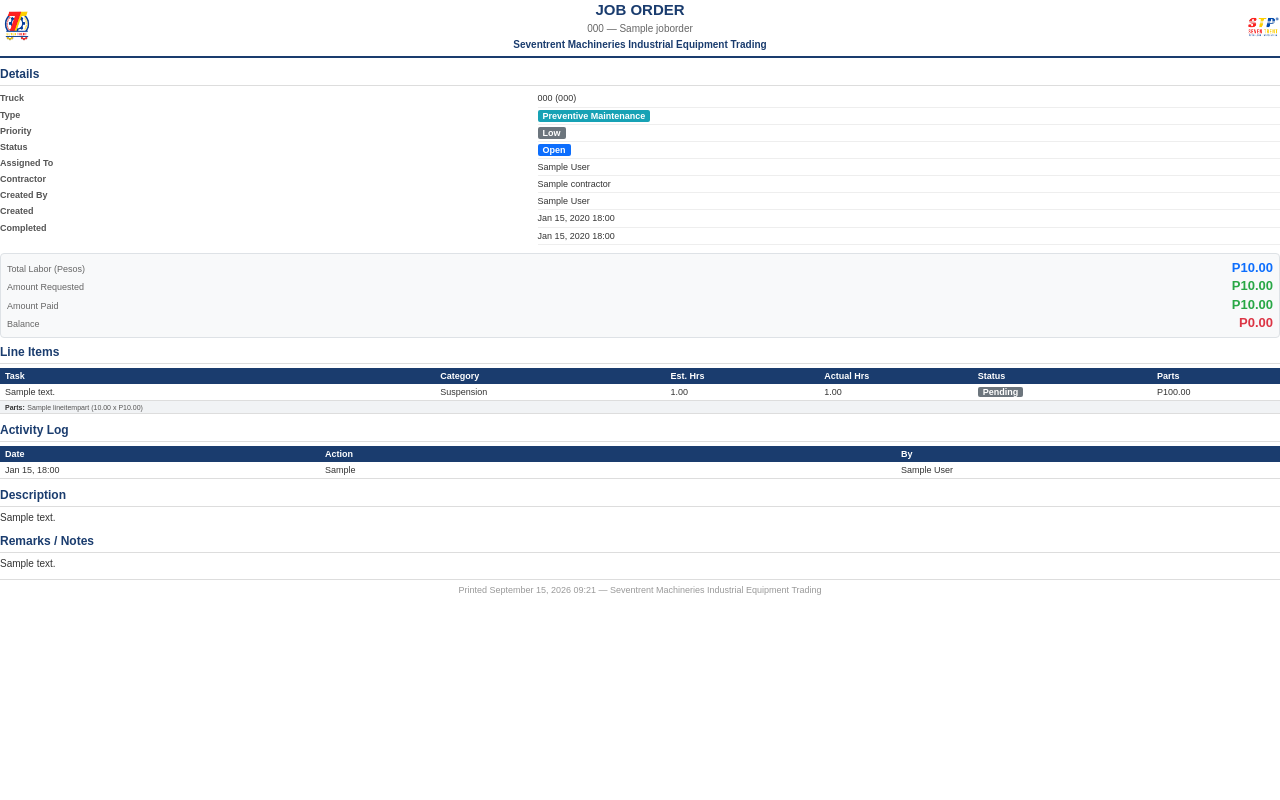
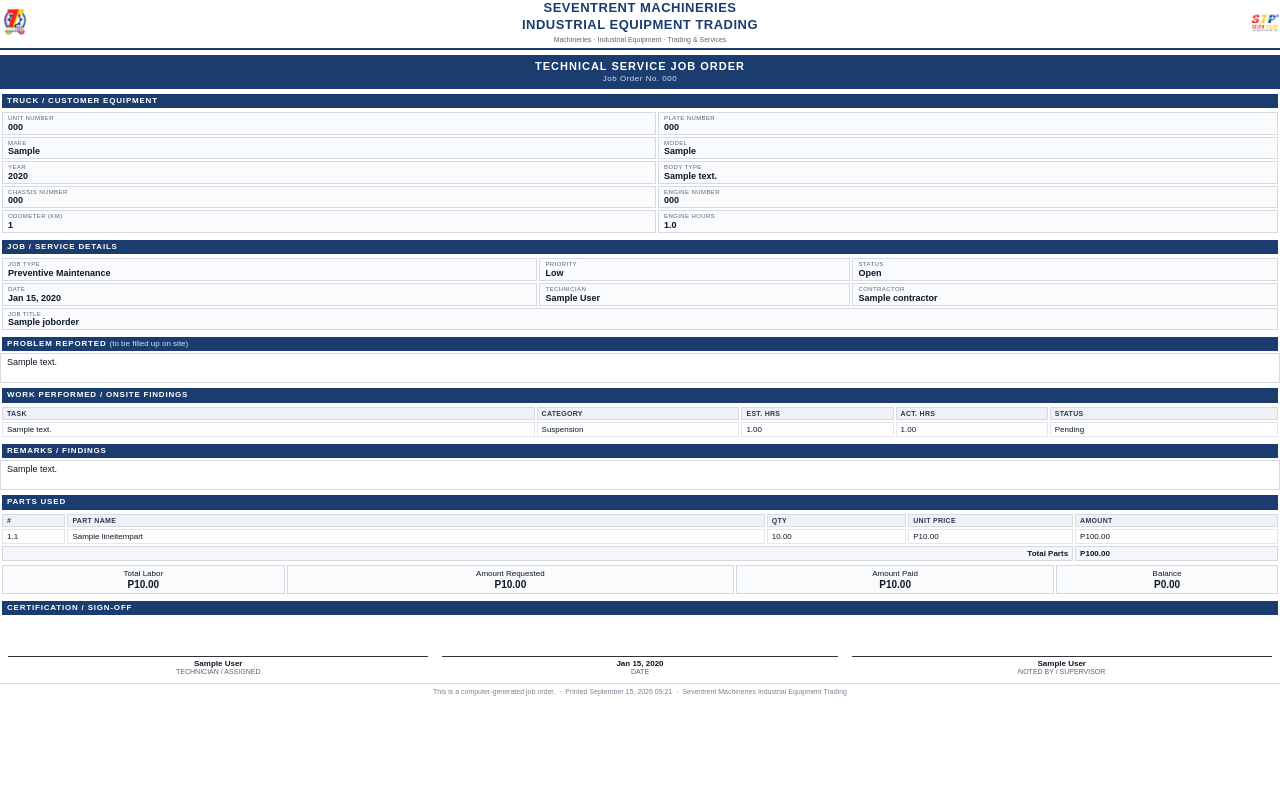
Before and after one commit to WinefredoSailes/stmiet-truckpmsmanagement, a Django app: page /joborders/1/print/ in a window 1280 px wide. Run offline with Django 5.2, Linux system fonts and the light colour scheme; a user stored in the database is signed in; data comes from the database, SQL or seed files in the repository; tables that the repository leaves empty hold one stand-in row (values such as "Sample post").

Commit message:
Redesign JO print layout for A5 portrait printability

```diff
--- a/truck_pms/joborders/templates/joborders/print.html
+++ b/truck_pms/joborders/templates/joborders/print.html
@@ -3,85 +3,92 @@
 @page{size:A5 portrait;margin:6mm}
 *{box-sizing:border-box}
 html,body{width:100%}
-body{font-family:Arial,sans-serif;font-size:10px;line-height:1.35;color:#333;margin:0;padding:0}
-.header{display:flex;align-items:center;justify-content:space-between;margin-bottom:8px;border-bottom:2px solid #1a3c6e;padding-bottom:5px}
-.logo{height:34px}
-.header-center{text-align:center;flex:1}
-.header-center h1{margin:0;font-size:15px;color:#1a3c6e}
-.header-center p{margin:2px 0 0;font-size:10px;color:#666}
-.header-center .company{margin:2px 0 0;font-size:10px;color:#1a3c6e;font-weight:bold}
-.section{margin-bottom:8px}
-.section h2{font-size:12px;color:#1a3c6e;border-bottom:1px solid #ddd;padding-bottom:3px;margin:0 0 4px}
-table{width:100%;border-collapse:collapse;margin-bottom:6px;table-layout:fixed}
-thead{display:table-header-group}
-th{background:#1a3c6e;color:#fff;padding:3px 5px;text-align:left;font-size:9px;font-weight:bold}
-td{padding:3px 5px;border-bottom:1px solid #ddd;font-size:9px;word-break:break-word;overflow-wrap:break-word}
+body{font-family:Arial,sans-serif;font-size:9px;line-height:1.3;color:#0e1626;margin:0;padding:0}
+table{border-collapse:separate;border-spacing:2px;width:100%}
+.hdr-table{display:flex;align-items:center;justify-content:space-between;border-bottom:2px solid #1a3c6e;padding-bottom:4px;margin-bottom:5px}
+.hdr-center{text-align:center;flex:1}
+.hdr-center h1{margin:0;font-size:13px;color:#1a3c6e;letter-spacing:.5px}
+.hdr-center .co{margin:1px 0 0;font-size:8px;color:#1a3c6e;font-weight:bold}
+.hdr-center .addr{margin:1px 0 0;font-size:7px;color:#666}
+.logo{height:30px}
+.doctitle{background:#1a3c6e;color:#fff;text-align:center;padding:4px 6px;margin:0 0 5px;font-size:11px;font-weight:bold;letter-spacing:1px}
+.doctitle .jo{display:block;font-size:8px;font-weight:normal;letter-spacing:.5px;margin-top:1px;color:#cfe0f5}
+.band{background:#1a3c6e;color:#fff;font-size:8px;font-weight:bold;letter-spacing:.8px;text-transform:uppercase;padding:2px 5px;margin:5px 2px 2px}
+.band .note{font-weight:normal;text-transform:none;color:#cfe0f5;letter-spacing:0}
+.field{height:100%;border:1px solid #d5d9e0;background:#fafbfc;padding:2px 5px}
+.field .lab{font-size:6px;letter-spacing:.4px;color:#5a6472;text-transform:uppercase;display:block;line-height:1.1}
+.field .val{font-size:9px;font-weight:600;margin-top:1px}
+.box{border:1px solid #d5d9e0;background:#fff;padding:3px 6px;min-height:30px}
+.box .ph{color:#aab3c0;font-size:7px;font-style:italic}
+.box p{margin:0 0 2px}
+th{background:#eef1f5;color:#2b3850;padding:2px 4px;text-align:left;font-size:7px;font-weight:bold;border:1px solid #d5d9e0;text-transform:uppercase;letter-spacing:.3px}
+td{padding:2px 4px;font-size:8px;border:1px solid #e3e6ec;word-break:break-word;overflow-wrap:break-word}
 tr{page-break-inside:avoid}
-tr:nth-child(even){background:#f9f9f9}
-.dl-table{width:100%;margin:0}
-.dl-table dt{float:left;width:42%;font-weight:600;padding:2px 0;font-size:9px;color:#555;margin:0}
-.dl-table dd{padding:2px 0;margin:0;font-size:9px;border-bottom:1px solid #eee;width:58%;float:right}
-.dl-table:after{content:"";display:table;clear:both}
-.badge-status{display:inline-block;padding:0 5px;border-radius:2px;font-size:9px;font-weight:bold;white-space:nowrap}
-.bg-info{background:#17a2b5;color:#fff}
-.bg-success{background:#28a745;color:#fff}
-.bg-warning{background:#ffc107;color:#333}
-.bg-danger{background:#dc3545;color:#fff}
-.bg-primary{background:#0d6efd;color:#fff}
-.bg-secondary{background:#6c757d;color:#fff}
-.cost-box{background:#f8f9fa;border:1px solid #dee2e6;border-radius:4px;padding:4px 6px;text-align:center}
-.cost-box .lbl{font-size:9px;color:#666}
-.cost-box .val{font-size:13px;font-weight:bold}
-.cost-box .tot{color:#0d6efd}
-.cost-box .pay{color:#28a745}
-.cost-box .bal{color:#dc3545}
-.cost-box .row{display:flex;justify-content:space-between;align-items:baseline;margin:1px 0}
-.cost-box .row .lbl{text-align:left}
-.cost-box .row .val{text-align:right}
-.footer{text-align:center;font-size:9px;color:#999;margin-top:8px;padding-top:4px;border-top:1px solid #ddd}
-.no-print{display:none}
-@media print{.no-print{display:none}}
+.sub{padding:0 4px 1px;font-size:7px;color:#5a6472;background:#f4f6f9;border:none}
+.tot td{font-weight:bold;background:#f4f6f9;border-color:#d5d9e0}
+.sum td{text-align:center;padding:3px 4px}
+.sum .v{display:block;font-size:10px;font-weight:bold;margin-top:1px}
+.sig td{border:none;text-align:center;vertical-align:top;padding:0 4px}
+.sigline{border-bottom:1px solid #333;height:38px;margin:0 2px 2px}
+.sig .name{font-size:8px;font-weight:bold}
+.sig .role{font-size:7px;color:#5a6472;text-transform:uppercase}
+.footer{text-align:center;font-size:7px;color:#7a8494;margin-top:6px;padding-top:3px;border-top:1px solid #ddd}
 </style></head><body>
-<div class="header">
-    <img src="{% static 'img/stmiet-trans-logo.png' %}" alt="STMIET" class="logo">
-    <div class="header-center">
-        <h1>JOB ORDER</h1>
-        <p>{{ order.jo_number }} — {{ order.title }}</p>
-        <p class="company">Seventrent Machineries Industrial Equipment Trading</p>
+<div class="hdr-table">
+    <img src="{% static 'img/stmiet-trans-logo.png' %}" alt="STMIET" class="logo" style="margin-right:6px">
+    <div class="hdr-center">
+        <h1>SEVENTRENT MACHINERIES<br>INDUSTRIAL EQUIPMENT TRADING</h1>
+        <p class="addr">Machineries · Industrial Equipment · Trading &amp; Services</p>
     </div>
-    <img src="{% static 'img/stpc-trans-logo.png' %}" alt="STPC" class="logo">
+    <img src="{% static 'img/stpc-trans-logo.png' %}" alt="STPC" class="logo" style="margin-left:6px">
 </div>
-<div style="display:block">
-    <div style="margin-bottom:6px">
-        <div class="section">
-            <h2>Details</h2>
-            <dl class="dl-table">
-                <dt>Truck</dt><dd>{{ order.truck.unit_number }} ({{ order.truck.plate_number }})</dd>
-                <dt>Type</dt><dd><span class="badge-status bg-info">{{ order.get_job_type_display }}</span></dd>
-                <dt>Priority</dt><dd><span class="badge-status bg-{% if order.priority == 'EMERGENCY' %}danger{% elif order.priority == 'HIGH' %}warning{% elif order.priority == 'MEDIUM' %}primary{% else %}secondary{% endif %}">{{ order.get_priority_display }}</span></dd>
-                <dt>Status</dt><dd><span class="badge-status bg-{% if order.status == 'OPEN' %}primary{% elif order.status == 'IN_PROGRESS' %}warning{% else %}success{% endif %}">{{ order.get_status_display }}</span></dd>
-                <dt>Assigned To</dt><dd>{% if order.assigned_to %}{{ order.assigned_to.get_full_name|default:order.assigned_to.username }}{% else %}—{% endif %}</dd>
-                {% if order.contractor %}<dt>Contractor</dt><dd>{{ order.contractor.company_name }}</dd>{% endif %}
-                <dt>Created By</dt><dd>{{ order.created_by.get_full_name|default:order.created_by.username }}</dd>
-                <dt>Created</dt><dd>{{ order.created_at|date:"M d, Y H:i" }}</dd>
-                {% if order.completed_at %}<dt>Completed</dt><dd>{{ order.completed_at|date:"M d, Y H:i" }}</dd>{% endif %}
-            </dl>
-        </div>
-    </div>
-    <div style="margin-bottom:6px">
-        <div class="cost-box">
-            <div class="row"><span class="lbl">Total Labor (Pesos)</span><span class="val tot">P{{ order.labor_cost_pesos|default:'0.00'|floatformat:2 }}</span></div>
-            <div class="row"><span class="lbl">Amount Requested</span><span class="val pay">P{{ order.labor_amount_requested_pesos|default:'0.00'|floatformat:2 }}</span></div>
-            <div class="row"><span class="lbl">Amount Paid</span><span class="val pay">P{{ order.labor_amount_paid_pesos|default:'0.00'|floatformat:2 }}</span></div>
-            <div class="row"><span class="lbl">Balance</span><span class="val bal">P{{ order.labor_balance_pesos|default:'0.00'|floatformat:2 }}</span></div>
-        </div>
-    </div>
-</div>
-<div class="section">
-    <h2>Line Items</h2>
+<div class="doctitle">TECHNICAL SERVICE JOB ORDER<span class="jo">Job Order No. {{ order.jo_number }}</span></div>
+
+<div class="band">Truck / Customer Equipment</div>
 <table>
-        <colgroup><col style="width:34%"><col style="width:18%"><col style="width:12%"><col style="width:12%"><col style="width:14%"><col style="width:10%"></colgroup>
-        <thead><tr><th>Task</th><th>Category</th><th>Est. Hrs</th><th>Actual Hrs</th><th>Status</th><th>Parts</th></tr></thead>
+    <tr>
+        <td class="field"><span class="lab">Unit Number</span><span class="val">{{ order.truck.unit_number }}</span></td>
+        <td class="field"><span class="lab">Plate Number</span><span class="val">{{ order.truck.plate_number }}</span></td>
+    </tr>
+    <tr>
+        <td class="field"><span class="lab">Make</span><span class="val">{{ order.truck.make }}</span></td>
+        <td class="field"><span class="lab">Model</span><span class="val">{{ order.truck.model }}</span></td>
+    </tr>
+    <tr>
+        <td class="field"><span class="lab">Year</span><span class="val">{{ order.truck.year }}</span></td>
+        <td class="field"><span class="lab">Body Type</span><span class="val">{{ order.truck.body_type|default:'—' }}</span></td>
+    </tr>
+    <tr>
+        <td class="field"><span class="lab">Chassis Number</span><span class="val">{{ order.truck.chassis_number|default:'—' }}</span></td>
+        <td class="field"><span class="lab">Engine Number</span><span class="val">{{ order.truck.engine_number|default:'—' }}</span></td>
+    </tr>
+    <tr>
+        <td class="field"><span class="lab">Odometer (km)</span><span class="val">{{ order.truck.current_mileage_km|default:'—' }}</span></td>
+        <td class="field"><span class="lab">Engine Hours</span><span class="val">{{ order.truck.current_engine_hours|default:'—' }}</span></td>
+    </tr>
+</table>
+
+<div class="band">Job / Service Details</div>
+<table>
+    <tr>
+        <td class="field"><span class="lab">Job Type</span><span class="val">{{ order.get_job_type_display }}</span></td>
+        <td class="field"><span class="lab">Priority</span><span class="val">{{ order.get_priority_display }}</span></td>
+        <td class="field"><span class="lab">Status</span><span class="val">{{ order.get_status_display }}</span></td>
+    </tr>
+    <tr>
+        <td class="field"><span class="lab">Date</span><span class="val">{{ order.created_at|date:"M d, Y" }}</span></td>
+        <td class="field"><span class="lab">Technician</span><span class="val">{% if order.assigned_to %}{{ order.assigned_to.get_full_name|default:order.assigned_to.username }}{% else %}—{% endif %}</span></td>
+        <td class="field"><span class="lab">Contractor</span><span class="val">{% if order.contractor %}{{ order.contractor.company_name }}{% else %}—{% endif %}</span></td>
+    </tr>
+    <tr><td class="field" colspan="3"><span class="lab">Job Title</span><span class="val">{{ order.title }}</span></td></tr>
+</table>
+
+<div class="band">Problem Reported <span class="note">(to be filled up on site)</span></div>
+<div class="box">{% if order.description %}{{ order.description|linebreaksbr }}{% else %}<span class="ph">No problem reported.</span>{% endif %}</div>
+
+<div class="band">Work Performed / Onsite Findings</div>
+<table>
+    <thead><tr><th style="width:42%">Task</th><th style="width:16%">Category</th><th style="width:12%">Est. Hrs</th><th style="width:12%">Act. Hrs</th><th style="width:18%">Status</th></tr></thead>
     <tbody>
         {% for item in line_items %}
         <tr>
@@ -89,51 +96,61 @@
             <td>{{ item.category.name|default:'—' }}</td>
             <td>{{ item.estimated_hours|default:'—' }}</td>
             <td>{{ item.actual_hours|default:'—' }}</td>
-                <td><span class="badge-status bg-{% if item.status == 'DONE' %}success{% elif item.status == 'IN_PROGRESS' %}warning{% else %}secondary{% endif %}">{{ item.get_status_display }}</span></td>
-                <td>P{{ item.total_parts_cost|floatformat:2|default:'0.00' }}</td>
+            <td>{{ item.get_status_display }}</td>
         </tr>
-            {% if item.parts.all %}
-            <tr style="background:#f1f3f5"><td colspan="6" style="padding:1px 5px">
-                <strong style="font-size:7px">Parts:</strong>
-                {% for p in item.parts.all %}
-                <span style="font-size:7px;color:#555">{{ p.part_name }} ({{ p.quantity }} x P{{ p.unit_cost|floatformat:2 }}){% if not forloop.last %}, {% endif %}</span>
-                {% endfor %}
-            </td></tr>
-            {% endif %}
         {% empty %}
-            <tr><td colspan="6" style="text-align:center;padding:6px;color:#999">No line items.</td></tr>
+        <tr><td colspan="5" class="sub">No line items recorded.</td></tr>
         {% endfor %}
     </tbody>
 </table>
-</div>
-{% if logs %}
-<div class="section">
-    <h2>Activity Log</h2>
+{% if order.notes %}
+<div class="band">Remarks / Findings</div>
+<div class="box">{{ order.notes|linebreaksbr }}</div>
+{% endif %}
+
+<div class="band">Parts Used</div>
 <table>
-        <colgroup><col style="width:25%"><col style="width:45%"><col style="width:30%"></colgroup>
-        <thead><tr><th>Date</th><th>Action</th><th>By</th></tr></thead>
+    <thead><tr><th style="width:5%">#</th><th style="width:55%">Part Name</th><th style="width:11%">Qty</th><th style="width:13%">Unit Price</th><th style="width:16%">Amount</th></tr></thead>
     <tbody>
-            {% for log in logs %}
-            <tr><td>{{ log.performed_at|date:"M d, H:i" }}</td><td>{{ log.action }}</td><td>{{ log.performed_by.get_full_name|default:log.performed_by.username|default:'—' }}</td></tr>
+        {% for item in line_items %}
+            {% for p in item.parts.all %}
+            <tr>
+                <td>{{ forloop.parentloop.counter }}.{{ forloop.counter }}</td>
+                <td>{{ p.part_name }}</td>
+                <td>{{ p.quantity }}</td>
+                <td>P{{ p.unit_cost|floatformat:2 }}</td>
+                <td>P{{ p.total_cost|floatformat:2 }}</td>
+            </tr>
             {% endfor %}
+        {% empty %}{% endfor %}
+        {% if order.total_parts_cost %}
+        <tr class="tot"><td colspan="4" style="text-align:right">Total Parts</td><td>P{{ order.total_parts_cost|floatformat:2 }}</td></tr>
+        {% else %}
+        <tr><td colspan="5" class="sub">No parts recorded.</td></tr>
+        {% endif %}
     </tbody>
 </table>
-</div>
-{% endif %}
-{% if order.description %}
-<div class="section">
-    <h2>Description</h2>
-    <p style="font-size:10px;margin:0">{{ order.description|linebreaksbr }}</p>
-</div>
-{% endif %}
-{% if order.notes %}
-<div class="section">
-    <h2>Remarks / Notes</h2>
-    <p style="font-size:10px;margin:0">{{ order.notes|linebreaksbr }}</p>
-</div>
-{% endif %}
+
+<table class="sum">
+    <tr>
+        <td class="field">Total Labor<span class="v">P{{ order.labor_cost_pesos|default:'0.00'|floatformat:2 }}</span></td>
+        <td class="field">Amount Requested<span class="v">P{{ order.labor_amount_requested_pesos|default:'0.00'|floatformat:2 }}</span></td>
+        <td class="field">Amount Paid<span class="v">P{{ order.labor_amount_paid_pesos|default:'0.00'|floatformat:2 }}</span></td>
+        <td class="field">Balance<span class="v">P{{ order.labor_balance_pesos|default:'0.00'|floatformat:2 }}</span></td>
+    </tr>
+</table>
+
+<div class="band">Certification / Sign-off</div>
+<table class="sig">
+    <tr>
+        <td style="width:34%"><div class="sigline"></div><span class="name">{% if order.assigned_to %}{{ order.assigned_to.get_full_name|default:order.assigned_to.username }}{% else %}—{% endif %}</span><br><span class="role">Technician / Assigned</span></td>
+        <td style="width:32%"><div class="sigline"></div><span class="name">{{ order.created_at|date:"M d, Y" }}</span><br><span class="role">Date</span></td>
+        <td style="width:34%"><div class="sigline"></div><span class="name">{% if order.created_by %}{{ order.created_by.get_full_name|default:order.created_by.username }}{% else %}—{% endif %}</span><br><span class="role">Noted by / Supervisor</span></td>
+    </tr>
+</table>
+
 <div class="footer">
-    Printed {% now "F d, Y H:i" %} — Seventrent Machineries Industrial Equipment Trading
+    This is a computer-generated job order. &nbsp;·&nbsp; Printed {% now "F d, Y H:i" %} &nbsp;·&nbsp; Seventrent Machineries Industrial Equipment Trading
 </div>
 <script>window.onload=function(){window.print()}</script>
 </body></html>
```
Lines whose indentation alone changed are shown as unchanged.
